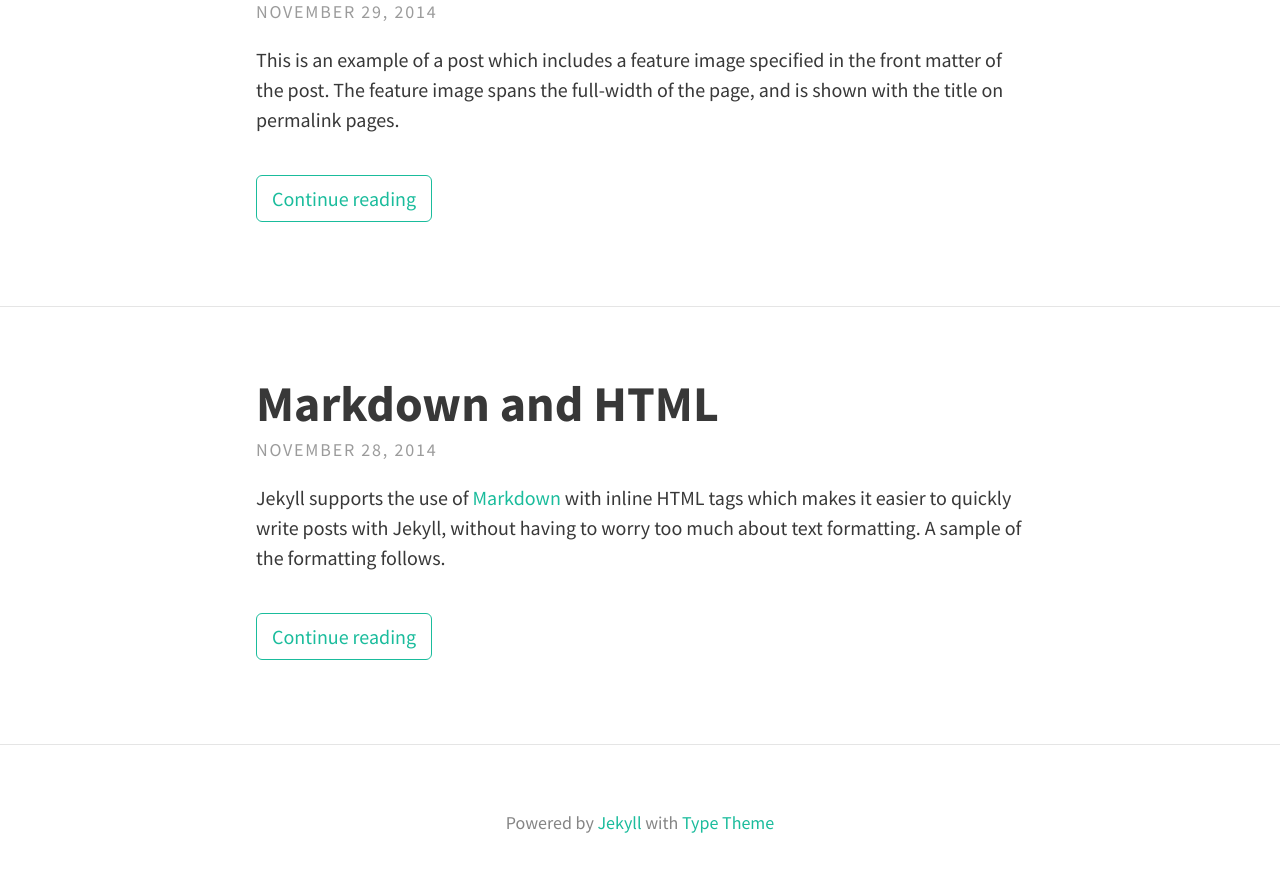
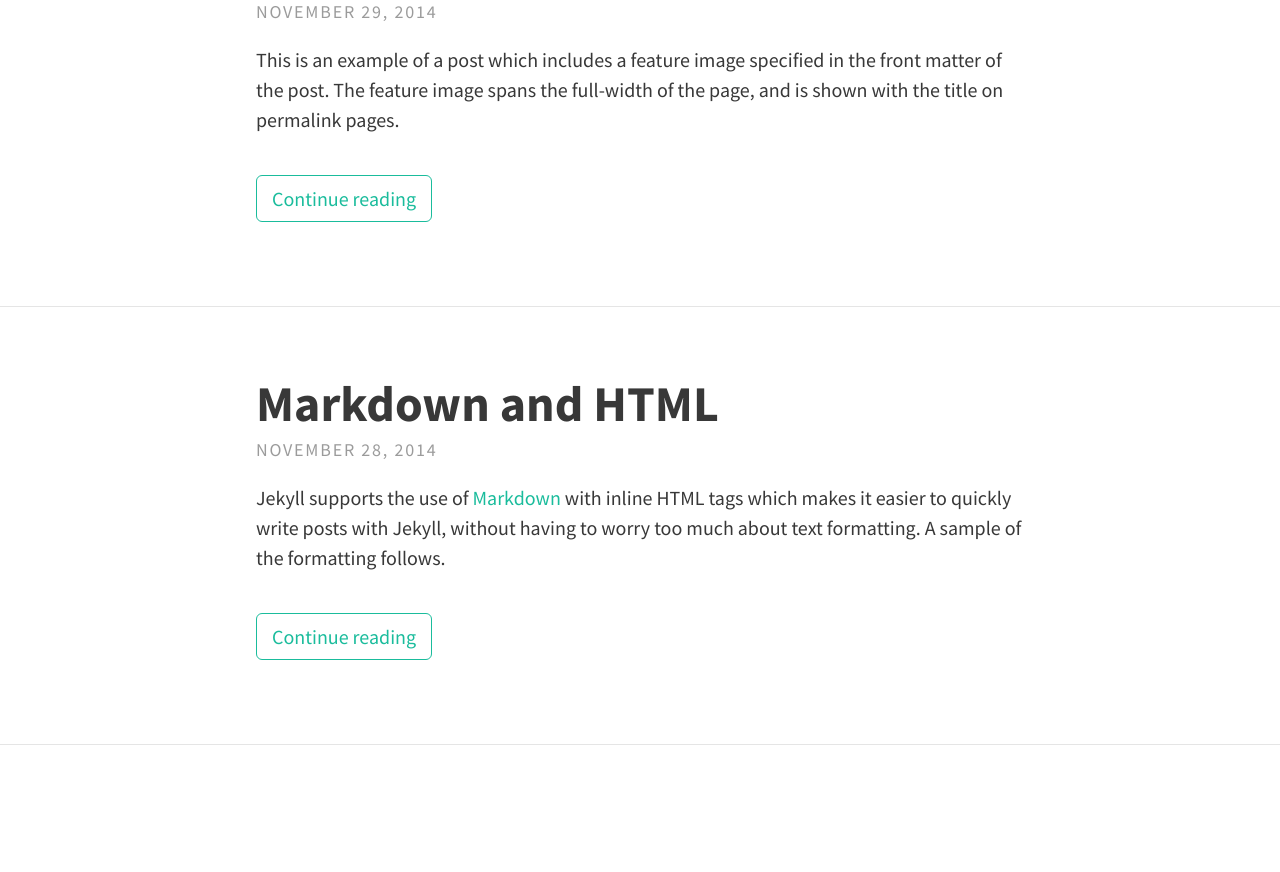
Before and after one commit to skakshay/skakshay.github.io, a Jekyll site: the page built from index.html, in a window 1280 px wide and 900 px high, scrolled down 1006 px. Shown: the top 872 px of the window. Built offline with Jekyll 4.4.1, drawn with Linux system fonts in a browser that asks for light colours; nearby versions of some CDN libraries; the list of posts is cut into pages by our own code.

Commit message:
Customised config

```diff
--- a/_config.yml
+++ b/_config.yml
@@ -1,6 +1,6 @@
 # SITE CONFIGURATION
-baseurl: "/type-theme"
-url: "https://rohanchandra.github.io/"
+baseurl: ""
+url: "https://skakshay.github.io/"
 
 # THEME-SPECIFIC CONFIGURATION
 theme_settings:
@@ -18,7 +18,7 @@ theme_settings:
      <p>Remove all header text in <code>_config.yml</code> to disable this feature.</p>
   header_text_feature_image:
   footer_text: >
-   Powered by <a href="https://jekyllrb.com/">Jekyll</a> with <a href="https://github.com/rohanchandra/type-theme">Type Theme</a>
+#   Powered by <a href="https://jekyllrb.com/">Jekyll</a> with <a href="https://github.com/rohanchandra/type-theme">Type Theme</a>
 
   # Icons
   rss: false
```
Also changed, not shown: Gemfile.lock (added).
